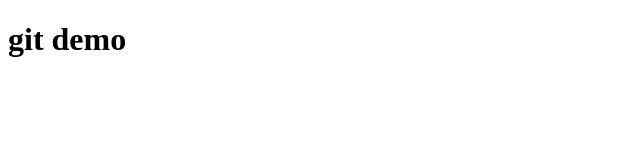
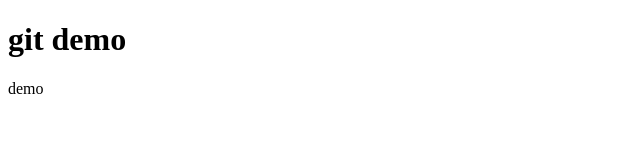
Before and after one commit to ysh11/git-demo, a plain HTML site: page index.html in a window 1280 px wide. Shown: the full height of the page, 0-640 px from the left. Drawn offline with Linux system fonts and the light colour scheme.

Commit message:
add font size

```diff
--- a/index.html
+++ b/index.html
@@ -8,5 +8,6 @@
 </head>
 <body>
   <h1>git demo</h1>
+  <p>demo</p>
 </body>
 </html>
--- a/style.css
+++ b/style.css
@@ -1,3 +1,6 @@
 h1{
   color: red
 }
+p{
+  font-size: 14px;
+}
```
